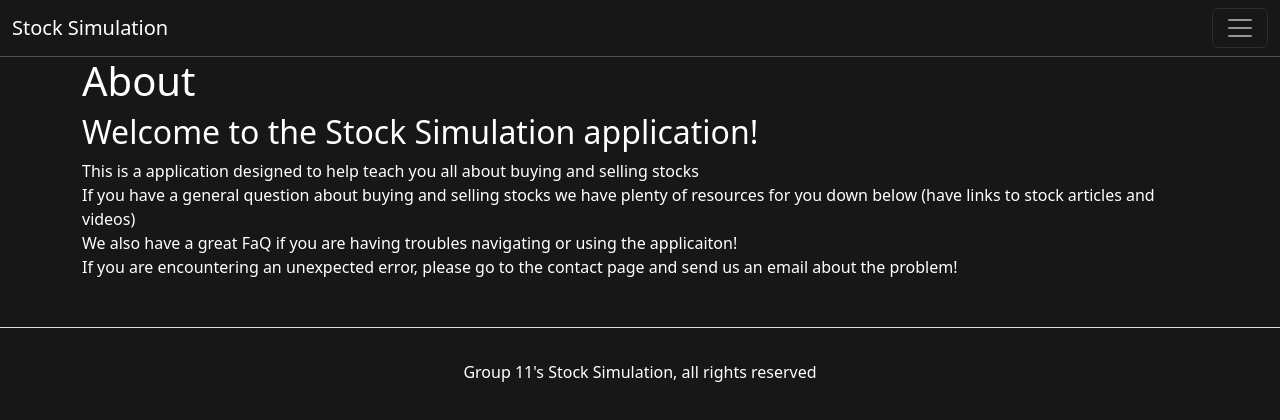
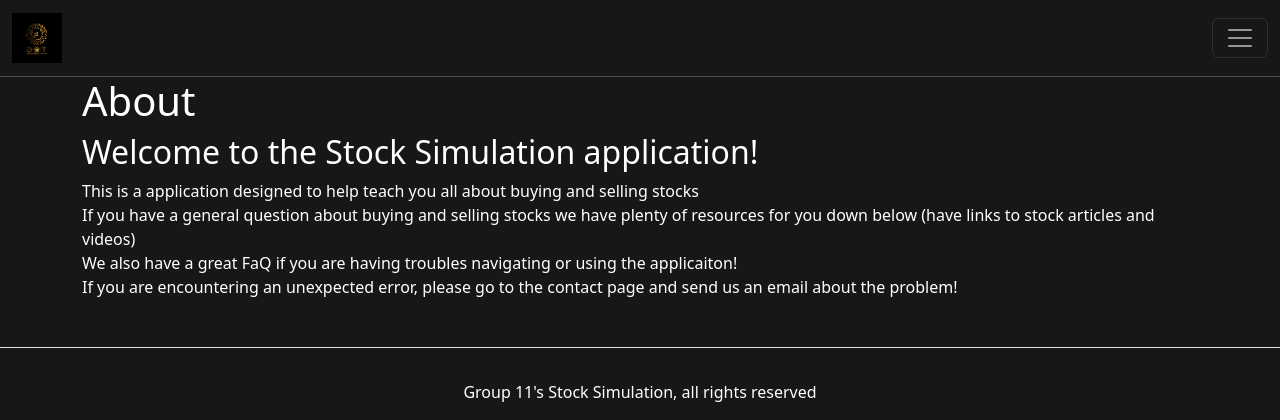
Before and after one commit to todewitt/Capstone-Project, a Flask app: page /about in a window 1280 px wide. Shown: the top 420 px of the page. Run offline with Flask 3, Linux system fonts and the light colour scheme.

Commit message:
Logo
added logo into the nav bar

```diff
--- a/WorkingDir/templates/base.html
+++ b/WorkingDir/templates/base.html
@@ -11,7 +11,9 @@
     <nav class="navbar bg-#171717 border-bottom border-body" data-bs-theme="dark">
     <nav class="navbar navbar-expand-lg border-bottom" style="background-color: #ffffff;"></nav>
   <div class="container-fluid">
-    <a class="navbar-brand" href="#">Stock Simulation</a>
+    <a class="navbar-brand" href="#">
+      <img src="{{ url_for('static', filename='logo.jpg') }}" alt="Stock Simulation Logo" height="50" class="d-inline-block align-top">
+    </a>
     <button class="navbar-toggler" type="button" data-bs-toggle="collapse" data-bs-target="#navbarSupportedContent" aria-controls="navbarSupportedContent" aria-expanded="false" aria-label="Toggle navigation">
       <span class="navbar-toggler-icon"></span>
     </button>
@@ -33,7 +35,7 @@
           <ul class="dropdown-menu">
             <li><a class="dropdown-item" href="{{ url_for('portfolio') }}">My Portfolio</a></li>
             <li><a class="dropdown-item" href="{{ url_for('orderHistory') }}">Order History</a></li>
-            <li><a class="dropdown-item" href="{{ url_for('withdrawDeposit') }}">Withdraw/Deoposit</a></li>
+            <li><a class="dropdown-item" href="{{ url_for('withdrawDeposit') }}">Withdraw/Deposit</a></li>
             <li><a class="dropdown-item" href="{{ url_for('edit_stocks') }}">Edit Stocks</a></li>
             <li><hr class="dropdown-divider"></li>
             <li><a class="dropdown-item" href="{{ url_for('logout') }}">log out</a></li>
```
Also changed, not shown: WorkingDir/static/logo.jpg (added).
